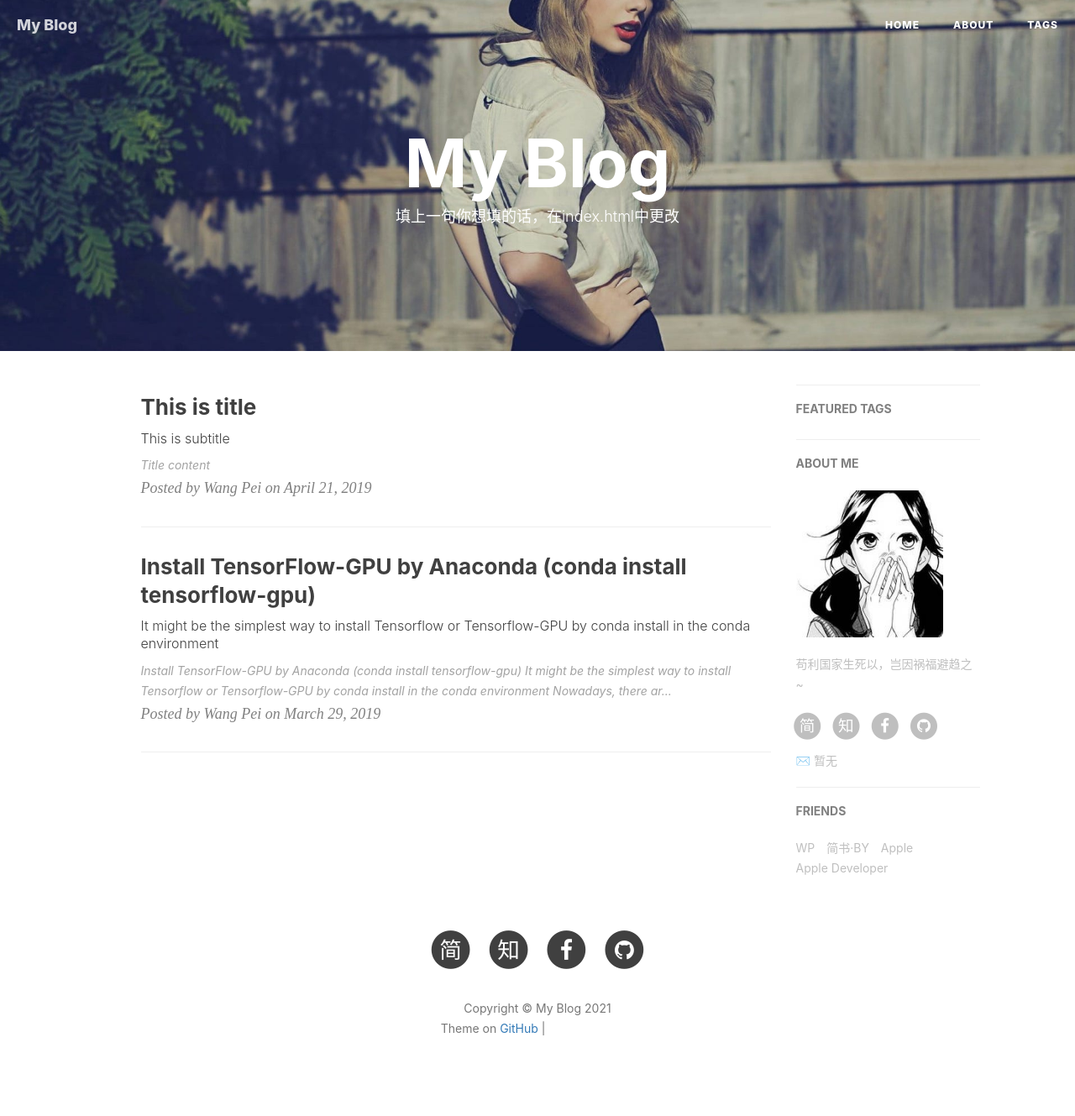
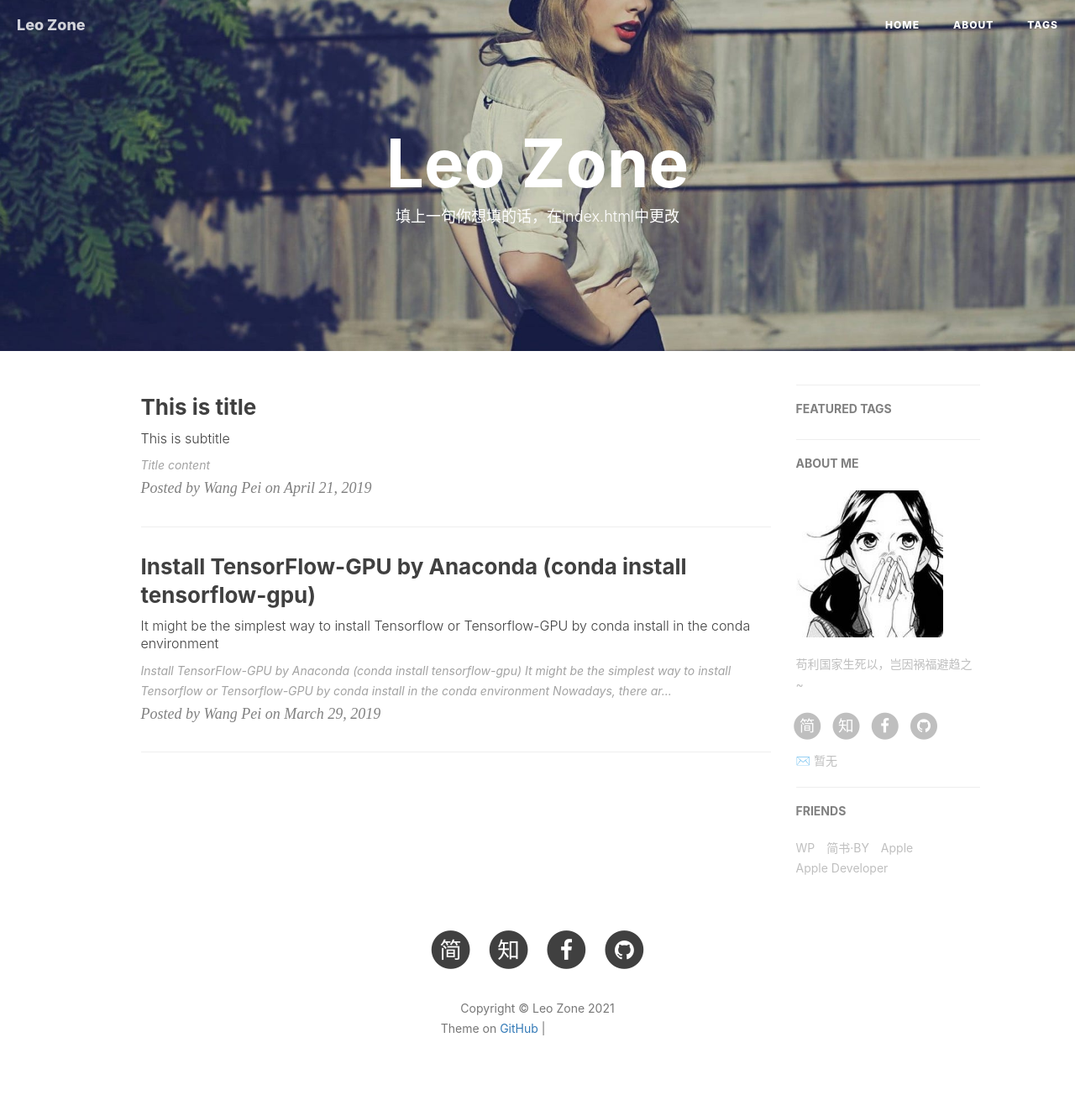
Before and after one commit to azuleo7/leo-wan7.github.io, a Jekyll site: the page built from index.html, in a window 1280 px wide. Shown: the whole page at 84% size. Built offline with Jekyll 4.4.1, drawn with Linux system fonts in a browser that asks for light colours; nearby versions of some CDN libraries; the list of posts is cut into pages by our own code; comment, search, counter and statistics services are not loaded; grey boxes are pictures that could not be loaded.

Commit message:
Update _config.yml

```diff
--- a/_config.yml
+++ b/_config.yml
@@ -1,13 +1,13 @@
 # Site settings
-title: My Blog
-SEOTitle: 我的博客 | My Blog
+title: Leo Zone
+SEOTitle: Leo的世界 | Leo Zone
 header-img: img/post-bg-desk.jpg
 email: 暂无
-description: "写一句你想写的话"
-keyword: "我的博客"
-url: "http://name.github.io"          # your host, for absolute URL
+description: "寻找自己本就是一场救赎之路"
+keyword: "Leo Zone"
+url: "https://leo-wan7.github.io/"          # your host, for absolute URL
 baseurl: ""      # for example, '/blog' if your blog hosted on 'host/blog'
-github_repo: "https://github.com/name/name.github.io.git" # you code repository
+# github_repo: "https://github.com/name/name.github.io.git" # you code repository
 
 # Sidebar settings
 sidebar: true                           # whether or not using Sidebar.
```
